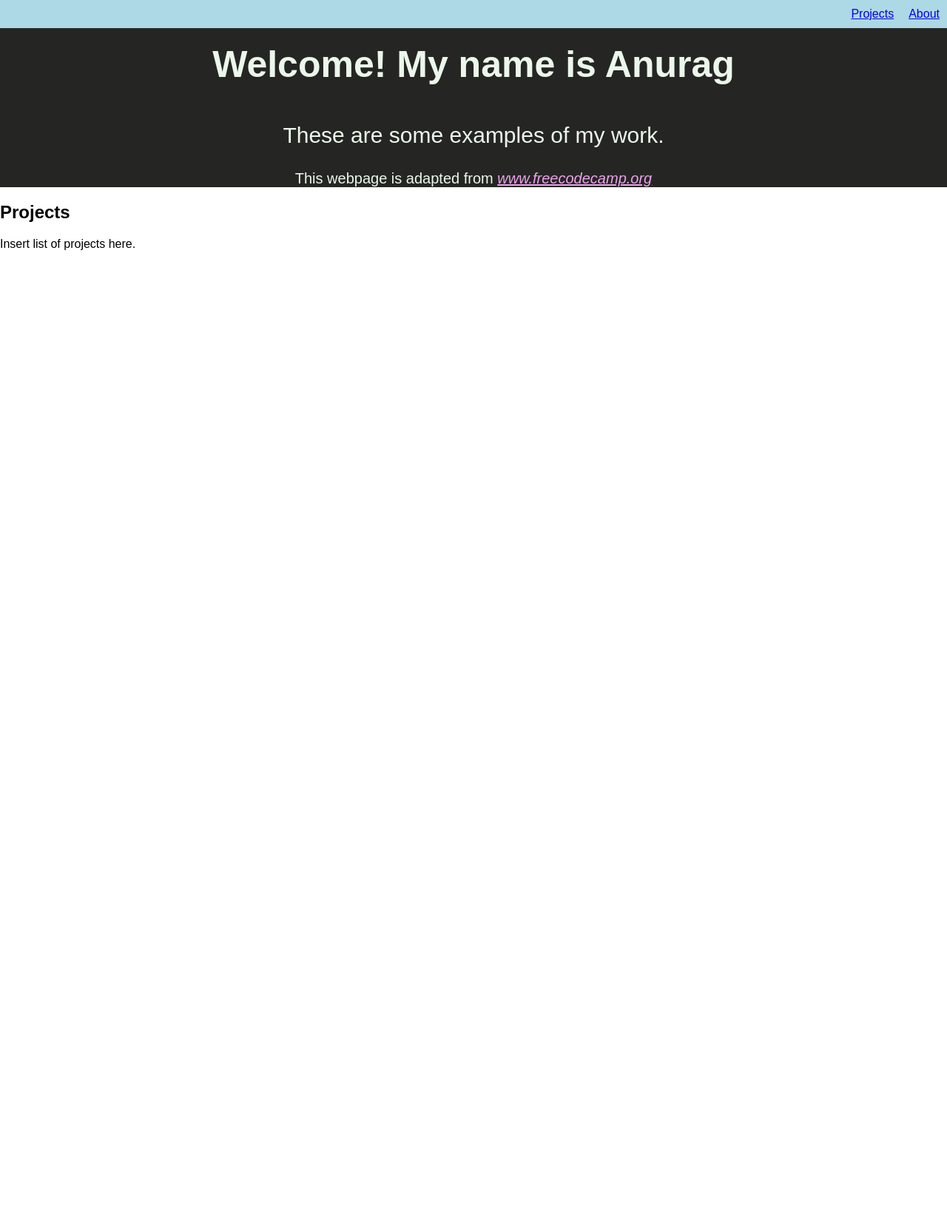
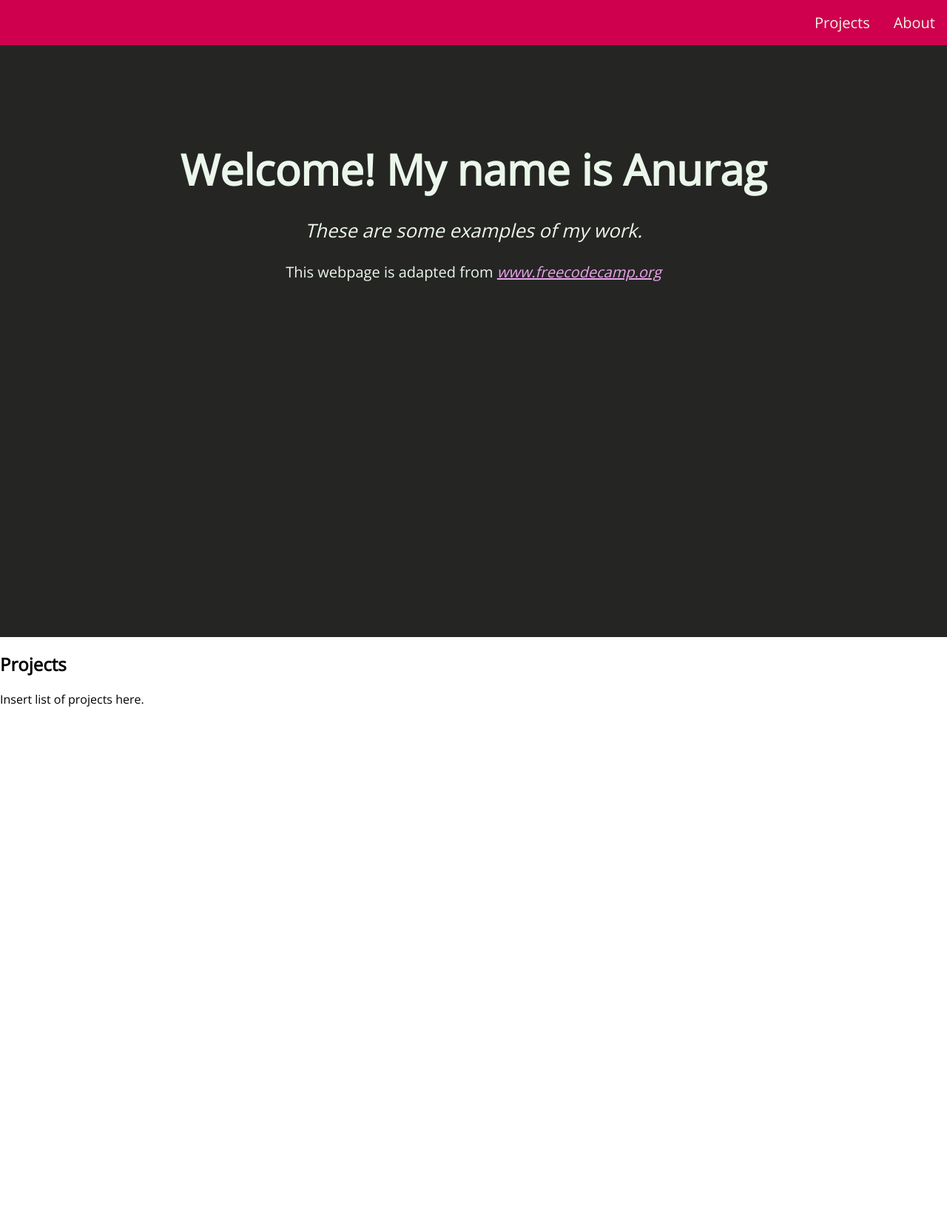
Before and after one commit to anuragpurkayastha/anuragpurkayastha.github.io, a PHP site: page / in a window 1280 px wide. Shown: the whole page at 74% size. Before the commit the page ends 338 px from the top, so only its background shows below. Run offline with PHP 8.4, Linux system fonts and the light colour scheme.

Commit message:
Added navigation bar to homepage.

```diff
--- a/css/style.css
+++ b/css/style.css
@@ -2,45 +2,74 @@
   box-sizing: border-box;
 }
 
+@font-face {
+	font-family: 'Open Sans';
+	src: url('https://fonts.googleapis.com/css?family=Open+Sans&display=swap');
+}
+
 body {
-  font-family: Arial;
+  display: flex;
+  flex-flow: column;
+  font-family: 'Open Sans';
   margin: 0;
   height: 100%;
 }
 
-/*Navigation bar*/
+/*================================================*/
+/*  Navigation bar*/
+/*================================================*/
 #navBar {
-  list-style-type: none;
-  margin:0;
-  padding: 0;
+  position: sticky;
+  top: 0;
   overflow: hidden;
-  background-color: lightblue;
+  background-color: #CF004E;;
 }
 
-.navBarItem{
+#navBar ul {
+	list-style-type: none;
+	margin: 0;
+	padding: 0;
+}
+/*		Navigation links	*/
+.navBarItem {
   float: right;
+  font-size: 20px;
 }
 
 .navBarItem a {
   display: block;
+  color: #ECF7EB;
+  text-decoration: none;
   text-align: center;
-  padding: 10px 10px;
+  padding: 17px 16px;
 }
 
-/*Welcome section*/
+.navBarItem a:hover {
+	background-color: #248CFF;
+}
+
+/*================================================*/
+/*	Welcome section*/
+/*================================================*/
 #welcome-section {
-  height: 100%;
+  height: 100vh;
   text-align: center;
   color: #ECF7EB;
   background-color: #252624;
+  padding: 10%;
 }
 
 #welcome-section h1 {
   margin: 0;
-  padding: 20px;
-  font-size: 50px;
+  font-size: 4.5vw;
 }
 
 #welcome-section p {
-  font-size: 30px;
+  font-size: 2vw;
 }
+/*================================================*/
+/*	Projects section*/
+/*================================================*/
+#projects-section {
+	height: 100vh;
+}
--- a/index.html
+++ b/index.html
@@ -3,20 +3,23 @@
   <head>
     <meta charset="utf-8">
     <link rel="stylesheet" type="text/css" href="css/style.css">
+	<link href="https://fonts.googleapis.com/css?family=Open+Sans&display=swap" rel="stylesheet">
     <meta name="viewport" content="width=device-width, initial-scale=1.0">
     <title>My First Webpage</title>
   </head>
   <body>
     <!--Navigation Bar-->
-    <ul id="navBar">
-      <li class="navBarItem"><a href="#">About</a></li>
-      <li class="navBarItem"><a href="#">Projects</a></li>
-    </ul>
+	<div id="navBar">
+		<ul>
+		  <li class="navBarItem"><a href="#welcome-section">About</a></li>
+		  <li class="navBarItem"><a href="#projects-section">Projects</a></li>
+		</ul>
+	</div>
 
     <!-- WELCOME SECTION -->
     <div id="welcome-section">
       <h1>Welcome! My name is Anurag</h1>
-      <p>These are some examples of my work.</p>
+      <p style="font-style: italic;">These are some examples of my work.</p>
       <p style="font-size: 20px;">This webpage is adapted from <a href="https://codepen.io/freeCodeCamp/full/zNBOYG" style="color: #ECA3EB; font-style: italic;">www.freecodecamp.org</a></p>
     </div>
 
```
